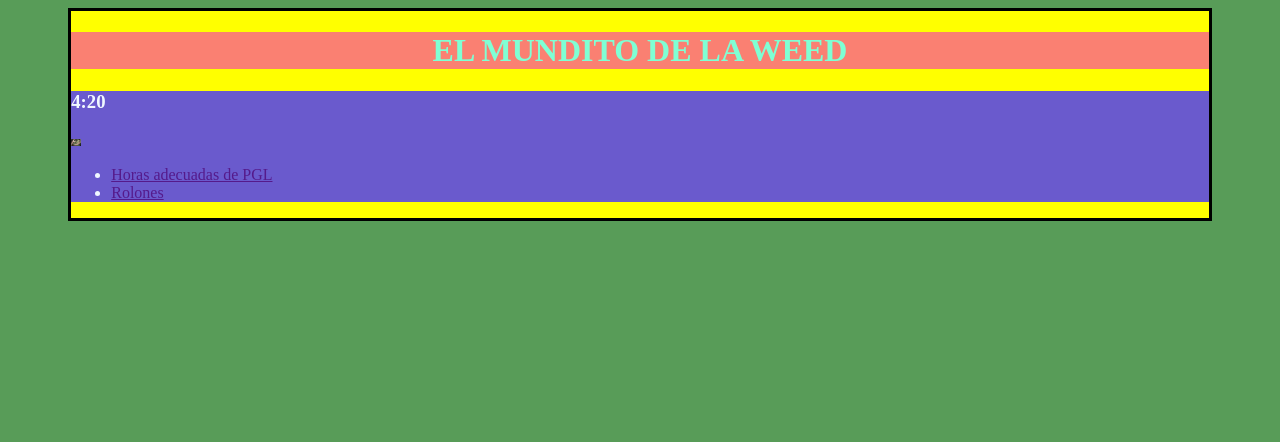
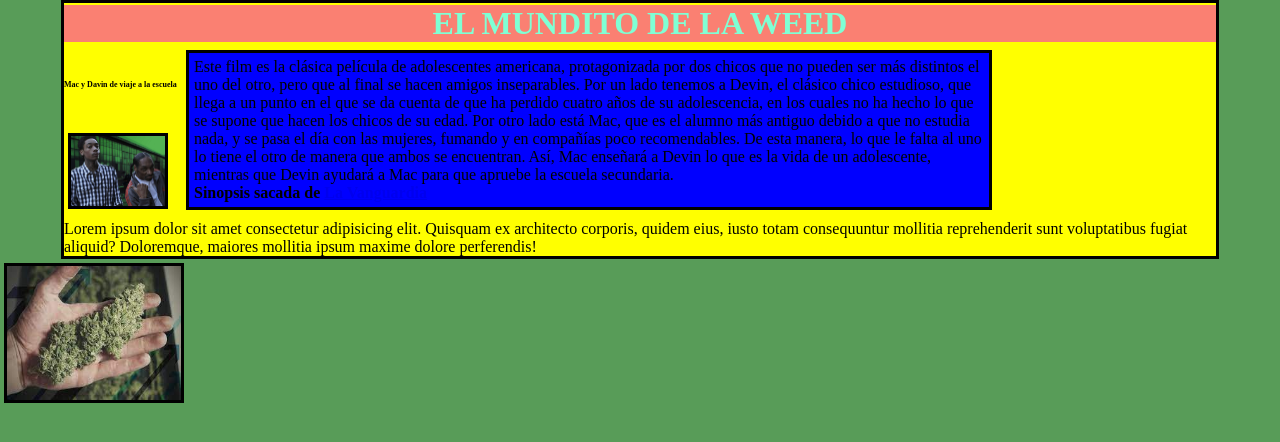
Before and after one commit to JuanDavidOlaveVillanovaADSO/practica, a plain HTML site: page index.html in a window 1280 px wide. Drawn offline with Linux system fonts and the light colour scheme.

Commit message:
comict avance

```diff
--- a/index.html
+++ b/index.html
@@ -11,25 +11,16 @@
 <body class="fondo">
     <div class="hoja">
         <div class="titulo"><H1>EL MUNDITO DE LA WEED</H1></div>
-        <nav class="nav">
-            <h3>4:20</h3>
-            <img src="img2.jpeg" alt="" class="img2">
-            <ul>
-                <li>
-                   <a href="">Horas adecuadas de PGL</a>
-                </li>
-                <li><a href="">Rolones</a></li>
-            </ul>
-        </nav>
-        <!-- <img src="img1.jpg" alt="img1" class="img1">
-        <p class="texto1">
+        <h3> Mac y Davin de viaje a la escuela</h3>
+        <img src="img1.jpg" alt="img1" class="img1">
+        <div class="texto1"><p>
             Este film es la clásica película de adolescentes americana, protagonizada por dos chicos que no pueden ser más distintos el uno del otro,
             pero que al final se hacen amigos inseparables. Por un lado tenemos a Devin, el clásico chico estudioso, que llega a un punto en el que se da cuenta de que ha perdido cuatro años de su adolescencia, en los cuales no ha hecho lo que se supone que hacen los chicos de su edad. Por otro lado está Mac, que es el alumno más antiguo debido a que no estudia nada, y se pasa el día con las mujeres, fumando y en compañías poco recomendables. De esta manera, lo que le falta al uno lo tiene el otro de manera que ambos se encuentran. Así, Mac enseñará a Devin lo que es la vida de un adolescente,
             mientras que Devin ayudará a Mac para que apruebe la escuela secundaria. <br>
             <b>Sinopsis sacada de <a href="https://www.lavanguardia.com/peliculas-series/peliculas/mac-devin-go-to-high-school-104859">La Vanguardia</a></b>
-        </p> -->
-        <!-- <p class="texto2">Lorem ipsum dolor sit amet consectetur adipisicing elit. Quisquam ex architecto corporis, quidem eius, iusto totam consequuntur mollitia reprehenderit sunt voluptatibus fugiat aliquid? Doloremque, maiores mollitia ipsum maxime dolore perferendis!</p> -->
+        </p></div>
+        <p class="texto2">Lorem ipsum dolor sit amet consectetur adipisicing elit. Quisquam ex architecto corporis, quidem eius, iusto totam consequuntur mollitia reprehenderit sunt voluptatibus fugiat aliquid? Doloremque, maiores mollitia ipsum maxime dolore perferendis!</p>
     </div>
 
 </body>
-</html>
+</html><img src="img2.jpeg" alt="img2" class="img2">
--- a/style.css
+++ b/style.css
@@ -1,4 +1,10 @@
-  .fondo{
+*{
+    box-sizing: 0;
+    margin: 0;
+    padding: 0;
+
+}
+.fondo{
     background: rgb(88, 156, 88);
     flex-wrap: wrap;
 }
@@ -13,75 +19,56 @@
     left: 0;
     margin: auto;
 }
-@media (max-width: 480px){
-    .hoja{ width: 90%;
-        background: red;
-        font-size: 0.8rem;
-    }
-    .titulo{
-        width: 100%;
-    }
-    .titulo h1{
-        width: 100%;
-        background: blue;
-        font-size: 0.5rem ;
-    }
-    .nav{
-        width: 100%;
-        background: green;
-        font-size: 0.5;
-    }
-}
+
 
 .titulo{
-    width: 110px;
+    width: 100%;
     height: auto;
     position: relative;
-    bottom: 20%;
+    top: 2px;
     color: aquamarine;
     left: 0%;
-    font-size: 1em;
+    font-size: 1rem;
     text-align: center;
     flex-wrap: wrap;
     min-width: 100%;
     background: salmon;
     box-sizing: border-box;
 }
-
-.nav{
-    width: 100%;
-    height: auto;
-    background: slateblue;
-    color: aliceblue;
-    font-size: 1em;
-    position: relative;
-}
-.img2{
-    width: 10px;
+.hoja h3{
+    position: absolute;
+    font-size: 0.5rem;
+    top: 80px;
 }
 
- /* .img1{
-    width: 50%;
-    height: 20%;
+.img2{
+    width: 180px;
+    height: 140px;
+    margin: 4px;
+    box-sizing: border-box;
+    border: black solid;
+    display: inline-block;
+}
+.img1{
+    width: 100px;
+    height: auto;
     position: relative;
-    top: 20%;
-    left: 5%;
+    top: 15px;
+    border: black solid;
+    margin: 4px;
+    box-sizing: border-box;
+    display: inline-block;
 }
 .texto1{
-    width: 40%;
-    height: 30%;
-    position: relative;
-    left: 57%;
-    bottom: 25%;
-    font-size: 0.7em;
-    margin: 2px;
-    vertical-align: auto;
-} *//*
-.texto2{
-    width: 60%;
-    height: 30%;
-    position: absolute;
-    left: 33%;
-    top: 35%;
-    font-size: 1em;
-}  */
+    display: inline-block;
+    background: blue;
+    margin: 10px;
+    border: black solid;
+    width: 70%;
+    bottom: 30;
+    box-sizing: border-box;
+
+}
+.texto1 p{
+    margin: 5px;
+}
```
